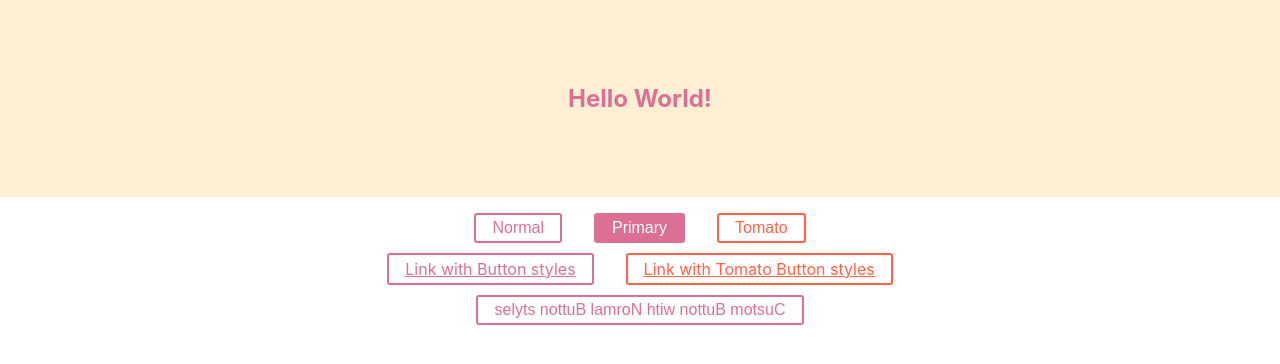
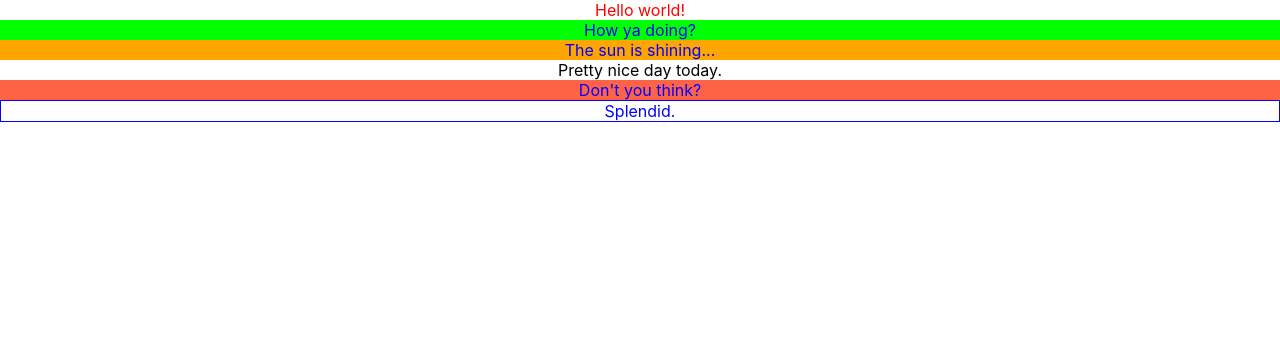
Before and after one commit to irene8941/React-Fastcampus, a React (Create React App) app: page / in a window 1280 px wide. Shown: the top 364 px of the page. Built offline with nearby package versions, Linux system fonts and the light colour scheme.

Commit message:
[Add] styled-components pseudoselectors

```diff
--- a/src/components/StyledComponents/StyledComponentsExample.jsx
+++ b/src/components/StyledComponents/StyledComponentsExample.jsx
@@ -1,7 +1,6 @@
 import React from "react";
 import styled from "styled-components";
 
-export default function StyledComponentsExample() {
 // Create a Title component that'll render an <h1> tag with some styles
 const Title = styled.h1`
   font-size: 1.5em;
@@ -37,10 +36,44 @@ export default function StyledComponentsExample() {
   <Button {...props} children={props.children.split("").reverse()} />
 );
 
-  // Use Title and Wrapper like any other React component – except they're styled!
+const Thing = styled.div.attrs((/* props */) => ({ tabIndex: 0 }))`
+  color: blue;
+
+  &:hover {
+    color: red; // <Thing> when hovered
+  }
+
+  & ~ & {
+    background: tomato; // <Thing> as a sibling of <Thing>, but maybe not directly next to it
+  }
+
+  & + & {
+    background: lime; // <Thing> next to <Thing>
+  }
+
+  &.something {
+    background: orange; // <Thing> tagged with an additional CSS class ".something"
+  }
+
+  .something-else & {
+    border: 1px solid; // <Thing> inside another element labeled ".something-else"
+  }
+`;
+
+export default function StyledComponentsExample() {
   return (
     <>
-      <Wrapper>
+      <>
+        <Thing>Hello world!</Thing>
+        <Thing>How ya doing?</Thing>
+        <Thing className="something">The sun is shining...</Thing>
+        <div>Pretty nice day today.</div>
+        <Thing>Don't you think?</Thing>
+        <div className="something-else">
+          <Thing>Splendid.</Thing>
+        </div>
+      </>
+      {/* <Wrapper>
         <Title>Hello World!</Title>
       </Wrapper>
       <Button onClick={() => alert("Normal")}>Normal</Button>
@@ -62,7 +95,7 @@ export default function StyledComponentsExample() {
 
       <Button as={ReversedButton}>
         Custom Button with Normal Button styles
-      </Button>
+      </Button> */}
     </>
   );
 }
```
Lines whose indentation alone changed are shown as unchanged.
